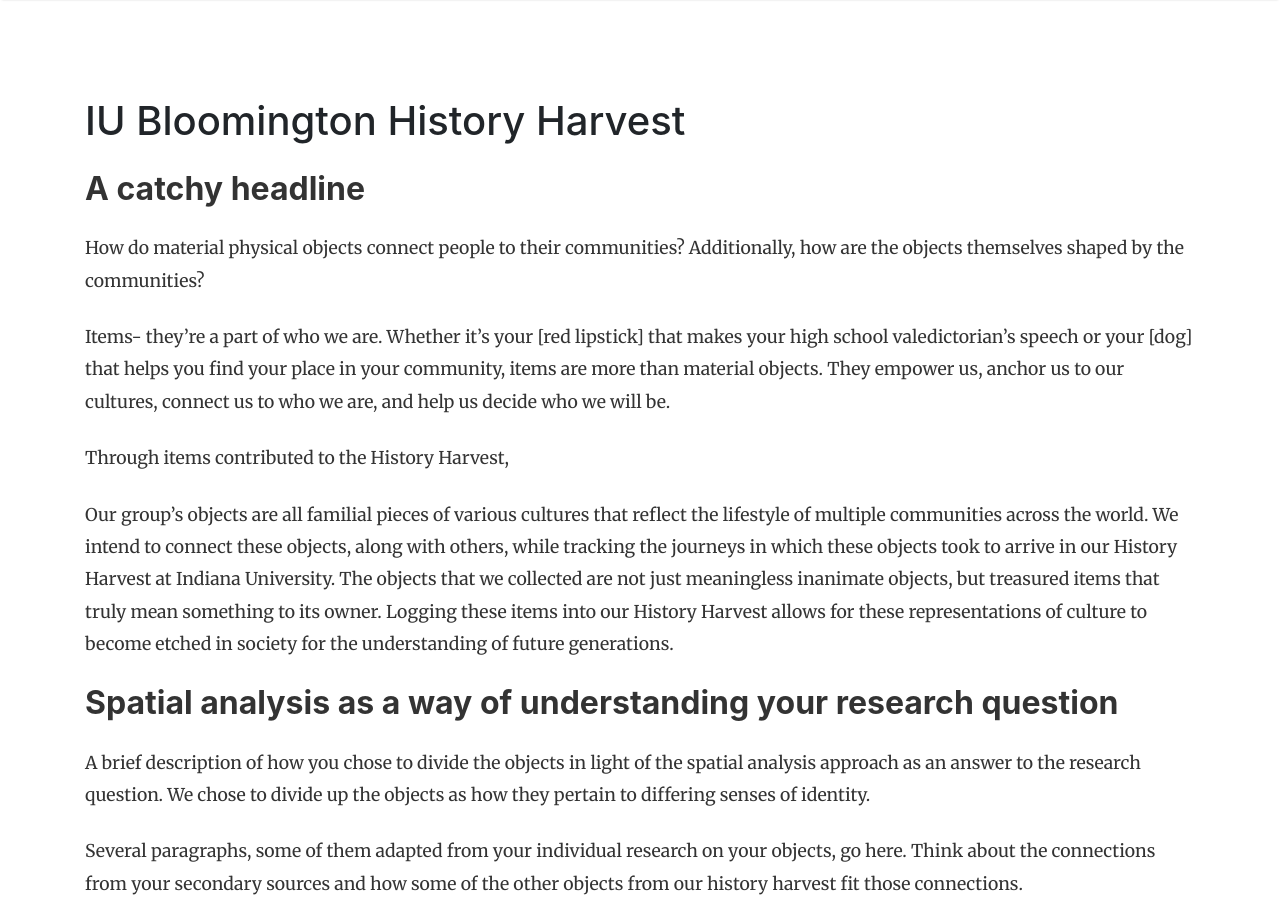
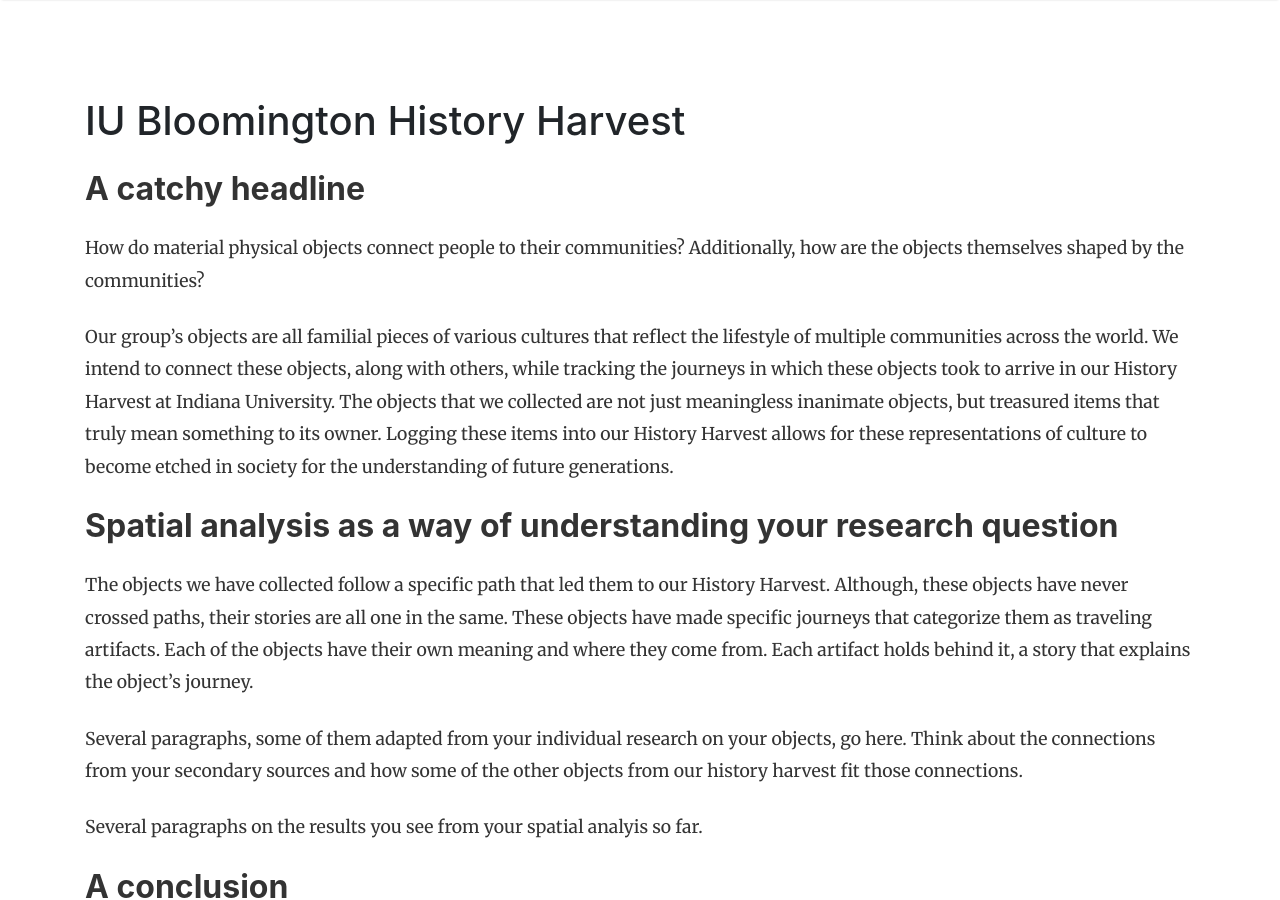
Before and after one commit to H301HistoryHarvest/H301HistoryHarvest, a Jekyll site: the page built from _stories/Mapping.md, in a window 1280 px wide and 900 px high. Built offline with Jekyll 4.4.1, drawn with Linux system fonts in a browser that asks for light colours; nearby versions of some CDN libraries; comment, search, counter and statistics services are not loaded.

Commit message:
Update Mapping.md

```diff
--- a/_stories/Mapping.md
+++ b/_stories/Mapping.md
@@ -21,16 +21,12 @@ selected items:
 
 How do material physical objects connect people to their communities? Additionally, how are the objects themselves shaped by the communities?
 
-Items- they're a part of who we are. Whether it's your [red lipstick] that makes your high school valedictorian's speech or your [dog] that helps you find your place in your community, items are more than material objects. They empower us, anchor us to our cultures, connect us to who we are, and help us decide who we will be.
-
-Through items contributed to the History Harvest,
-
 Our group’s objects are all familial pieces of various cultures that reflect the lifestyle of multiple communities across the world. We intend to connect these objects, along with others, while tracking the journeys in which these objects took to arrive in our History Harvest at Indiana University. The objects that we collected are not just meaningless inanimate objects, but treasured items that truly mean something to its owner. Logging these items into our History Harvest allows for these representations of culture to become etched in society for the understanding of future generations.
 
 ## Spatial analysis as a way of understanding your research question
 
-A brief description of how you chose to divide the objects in light of the spatial analysis approach as an answer to the research question.
-We chose to divide up the objects as how they pertain to differing senses of identity.
+The objects we have collected follow a specific path that led them to our History Harvest. Although, these objects have never crossed paths, their stories are all one in the same. These objects have made specific journeys that categorize them as traveling artifacts. Each of the objects have their own meaning and where they come from. Each artifact holds behind it, a story that explains the object’s journey.
+
 
 Several paragraphs, some of them adapted from your individual research on your objects, go here. Think about the connections from your secondary sources and how some of the other objects from our history harvest fit those connections.
 
```
